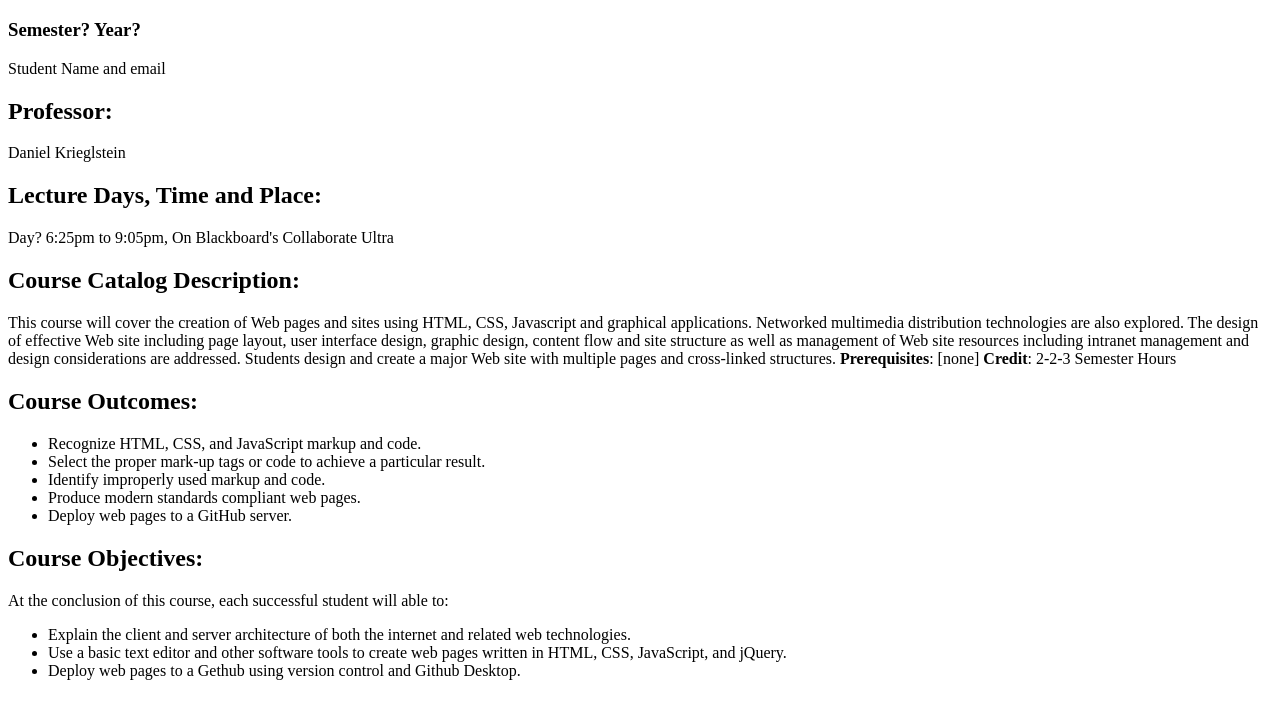
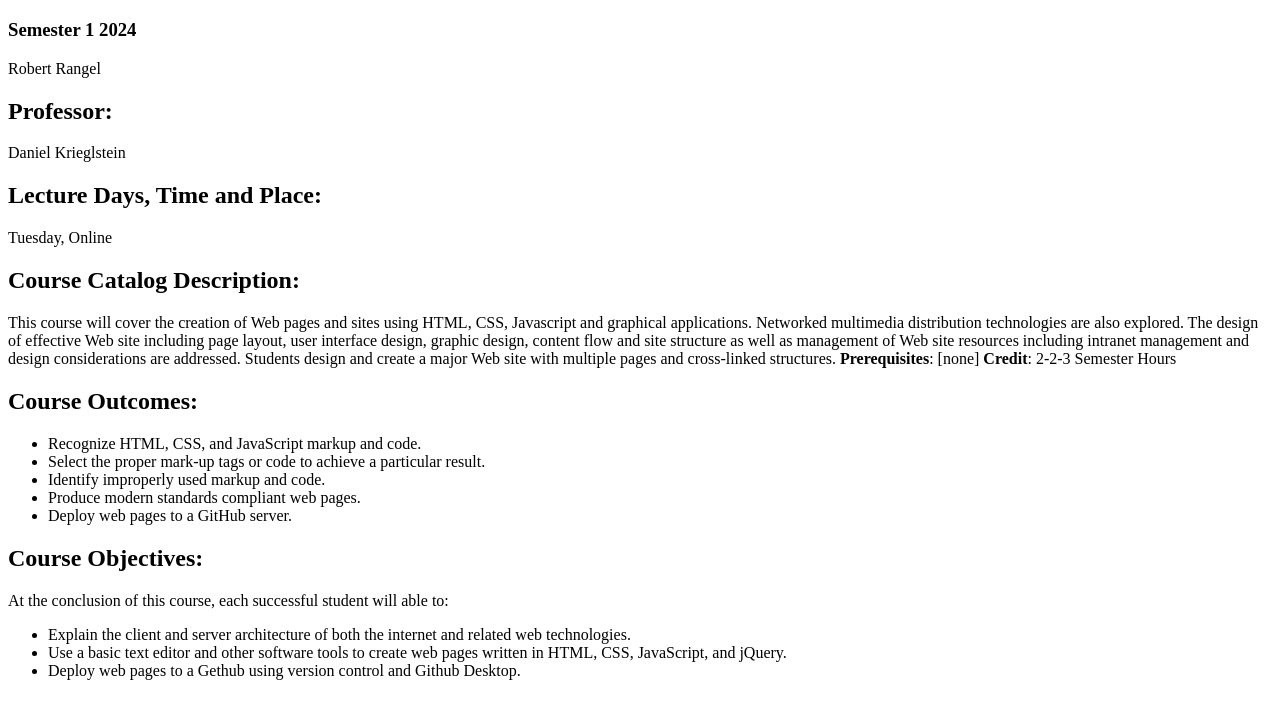
Before and after one commit to robowango/lab-222, a plain HTML site: page index8.html in a window 1280 px wide. Shown: the part 61-780 px from the top of the page. Drawn offline with Linux system fonts and the light colour scheme.

Commit message:
Update index8.html

```diff
--- a/index8.html
+++ b/index8.html
@@ -6,12 +6,12 @@
 </head>
 <body>
   <h1>ITMD-361 Internet Technologies and Web Design</h1>
- <h3>Semester? Year?</h3>
-  <p>Student Name and email</p>
+ <h3>Semester 1 2024</h3>
+  <p>Robert Rangel</p>
   <h2>Professor:</h2>
   <p>Daniel Krieglstein</p>
   <h2>Lecture Days, Time and Place:</h2>
-  <p>Day? 6:25pm to 9:05pm, On Blackboard's Collaborate Ultra</p>
+  <p>Tuesday, Online</p>
   <h2>Course Catalog Description:</h2>
   <p>This course will cover the creation of Web pages and sites using HTML, CSS, Javascript and graphical applications. Networked multimedia distribution technologies are also explored. The design of effective Web site including page layout, user interface design, graphic design, content flow and site structure as well as management of Web site resources including intranet management and design considerations are addressed. Students design and create a major Web site with multiple pages and cross-linked structures. <strong>Prerequisites</strong>: [none] <strong>Credit</strong>: 2-2-3 Semester Hours</p>
   <h2>Course Outcomes:</h2>
```
